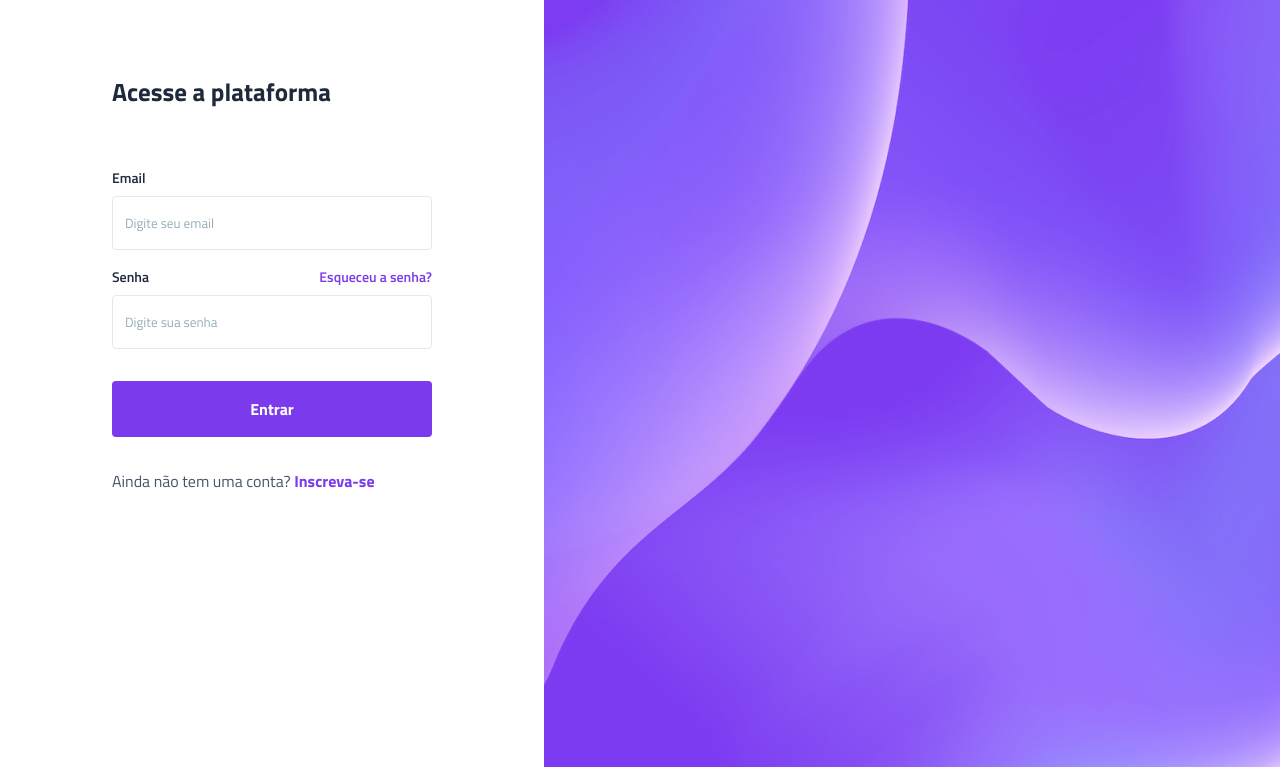
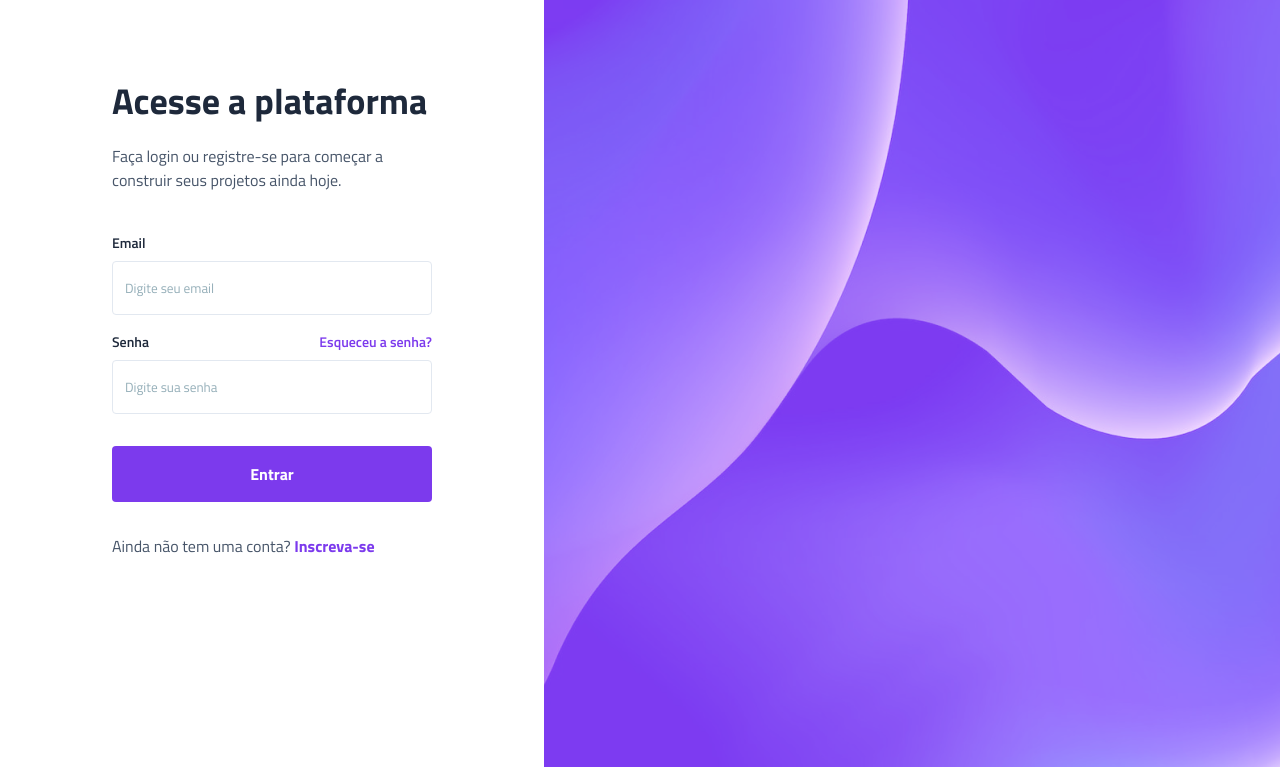
Before and after one commit to pablinho-programador/projeto-vertigo, a plain HTML site: page index.html in a window 1280 px wide. Shown: the part 133-906 px from the top of the page. Drawn offline with Linux system fonts and the light colour scheme.

Commit message:
término das alterações do conteúdo

```diff
--- a/style.css
+++ b/style.css
@@ -13,6 +13,7 @@
     --gray-200: #e2e8f0;
     --white: #fff;
     --purple: #7c3aed;
+    --light-purple:#9F67FF;
 
 }
 
@@ -108,6 +109,12 @@ main {
     color: var(--white);
 }
 
+.login button:hover{
+    background: var(--light-purple);
+    transition: 0.3s;
+    cursor: pointer;
+}
+
 .login>p {
     color: var(--gray-600);
 }
@@ -145,11 +152,22 @@ main {
     }
 
     .conteudo {
-        width:100%
+        width: 100% ;
+        display:flex;
+        flex-direction: column;
+        align-items: center;
     }
 
     .bg-desktop {
         display: block;
         width: 100%;
     }
+
+    .descricao h1 {
+        font-size: 2.25rem;
+    }
+
+    .descricao p {
+        font-size: 1rem;
+    }
 }
```
